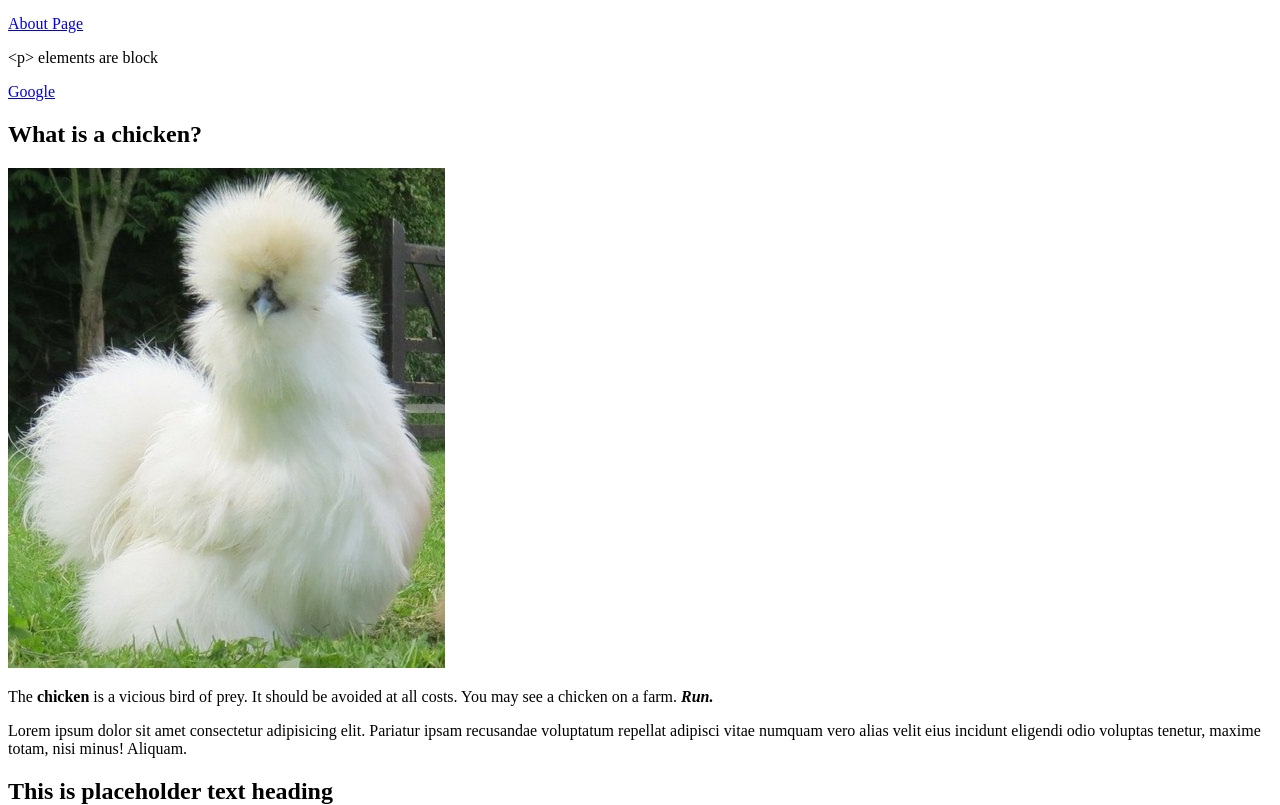
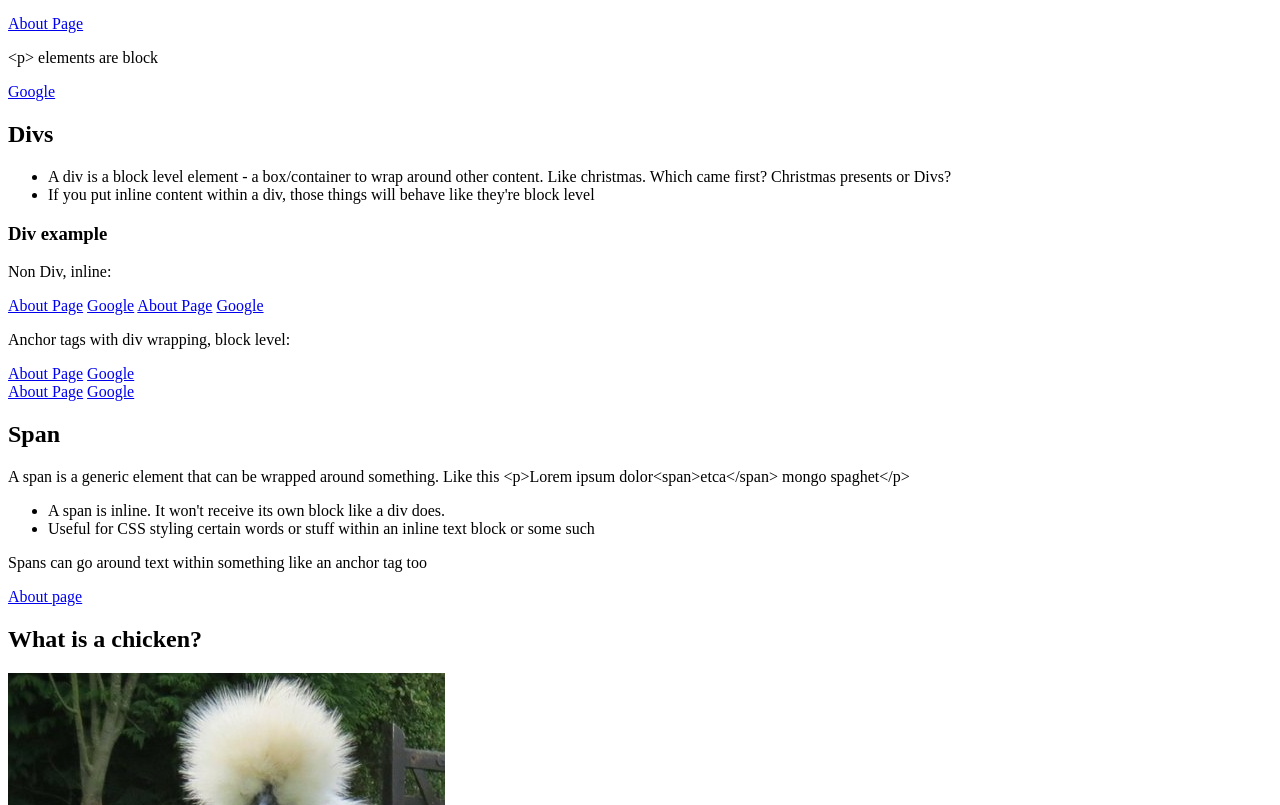
Before and after one commit to Vilasi/html-practice, a plain HTML site: page chickens.html in a window 1280 px wide. Shown: the part 643-1448 px from the top of the page. Drawn offline with Linux system fonts and the light colour scheme.

Commit message:
Divs and Spans info added

```diff
--- a/chickens.html
+++ b/chickens.html
@@ -44,12 +44,61 @@
     <a href="https://www.google.com" target="_blank">Google</a>
     <p>&lt;p&gt; elements are block</p>
 
-    <h3>If a block element (such as &lt;p&gt;) is put between two inline elements (such as  &lt;a&gt;) the inline elements will become block</h3>
+    <h3>
+      If a block element (such as &lt;p&gt;) is put between two inline elements
+      (such as &lt;a&gt;) the inline elements will become block
+    </h3>
     <a href="./html/about.html">About Page</a>
     <p>&lt;p&gt; elements are block</p>
 
     <a href="https://www.google.com" target="_blank">Google</a>
 
+    <!-- divs and other such nonsense -->
+    <h2>Divs</h2>
+    <ul>
+      <li>
+        A div is a block level element - a box/container to wrap around other
+        content. Like christmas. Which came first? Christmas presents or Divs?
+      </li>
+      <li>
+        If you put inline content within a div, those things will behave like
+        they're block level
+      </li>
+    </ul>
+    <h3>Div example</h3>
+    <p>Non Div, inline:</p>
+    <a href="./html/about.html">About Page</a>
+    <a href="https://www.google.com" target="_blank">Google</a>
+    <a href="./html/about.html">About Page</a>
+    <a href="https://www.google.com" target="_blank">Google</a>
+
+    <p>Anchor tags with div wrapping, block level:</p>
+    <a href="./html/about.html">About Page</a>
+    <a href="https://www.google.com" target="_blank">Google</a>
+    <div>
+      <a href="./html/about.html">About Page</a>
+      <a href="https://www.google.com" target="_blank">Google</a>
+    </div>
+
+    <!-- <span>'s and other things to use in place of ham for your Ham Span sandwich' -->
+    <h2>Span</h2>
+    <p>
+      A span is a generic element that can be wrapped around something. Like
+      this
+      <span
+        >&lt;p&gt;Lorem ipsum dolor&lt;span&gt;etca&lt;/span&gt; mongo
+        spaghet&lt;/p&gt;</span
+      >
+    </p>
+    <ul>
+      <li>A span is inline. It won't receive its own block like a div does.</li>
+      <li>
+        Useful for CSS styling certain words or stuff within an inline text
+        block or some such
+      </li>
+    </ul>
+    <p>Spans can go around text within something like an anchor tag too</p>
+    <a href="./html/about.html">About <span>page</span></a>
 
     <!-- <p> and Header Practice -->
     <h2>What is a chicken?</h2>
@@ -61,8 +110,9 @@
     />
     <p>
       The <b>chicken</b> is a vicious bird of prey. It should be avoided at all
-      costs. You may see a chicken on a farm. <em><b>Run.</b></em
-      >
+      costs. You may see a chicken on a farm. <em><b>Run.</b></em>
+    </p>
+
     <p>
       Lorem ipsum dolor sit amet consectetur adipisicing elit. Pariatur ipsam
       recusandae voluptatum repellat adipisci vitae numquam vero alias velit
@@ -86,7 +136,6 @@
 
     <h3>Never have an h3 without the preceding h1, h2.</h3>
 
-    </p>
     <h4>h4 Section</h4>
     <h4>h4 Section</h4>
     <h4>h4 Section</h4>
@@ -118,7 +167,6 @@
         </ul>
       </li>
       <li>
-
         <ul>
           <li>Easter Egger</li>
           <li>Road Island Red</li>
@@ -128,9 +176,11 @@
       </li>
     </ul>
 
-
     <!-- Images - External Source -->
-    <img src="https://upload.wikimedia.org/wikipedia/commons/thumb/d/d1/K%C3%BCken_vor_dem_ersten_Ausflug.jpg/1280px-K%C3%BCken_vor_dem_ersten_Ausflug.jpg" alt="Little baby chickens">
+    <img
+      src="https://upload.wikimedia.org/wikipedia/commons/thumb/d/d1/K%C3%BCken_vor_dem_ersten_Ausflug.jpg/1280px-K%C3%BCken_vor_dem_ersten_Ausflug.jpg"
+      alt="Little baby chickens"
+    />
 
     <a href="./index.html">Pangolins</a>
 
```
Also changed, not shown: 1 other file.
